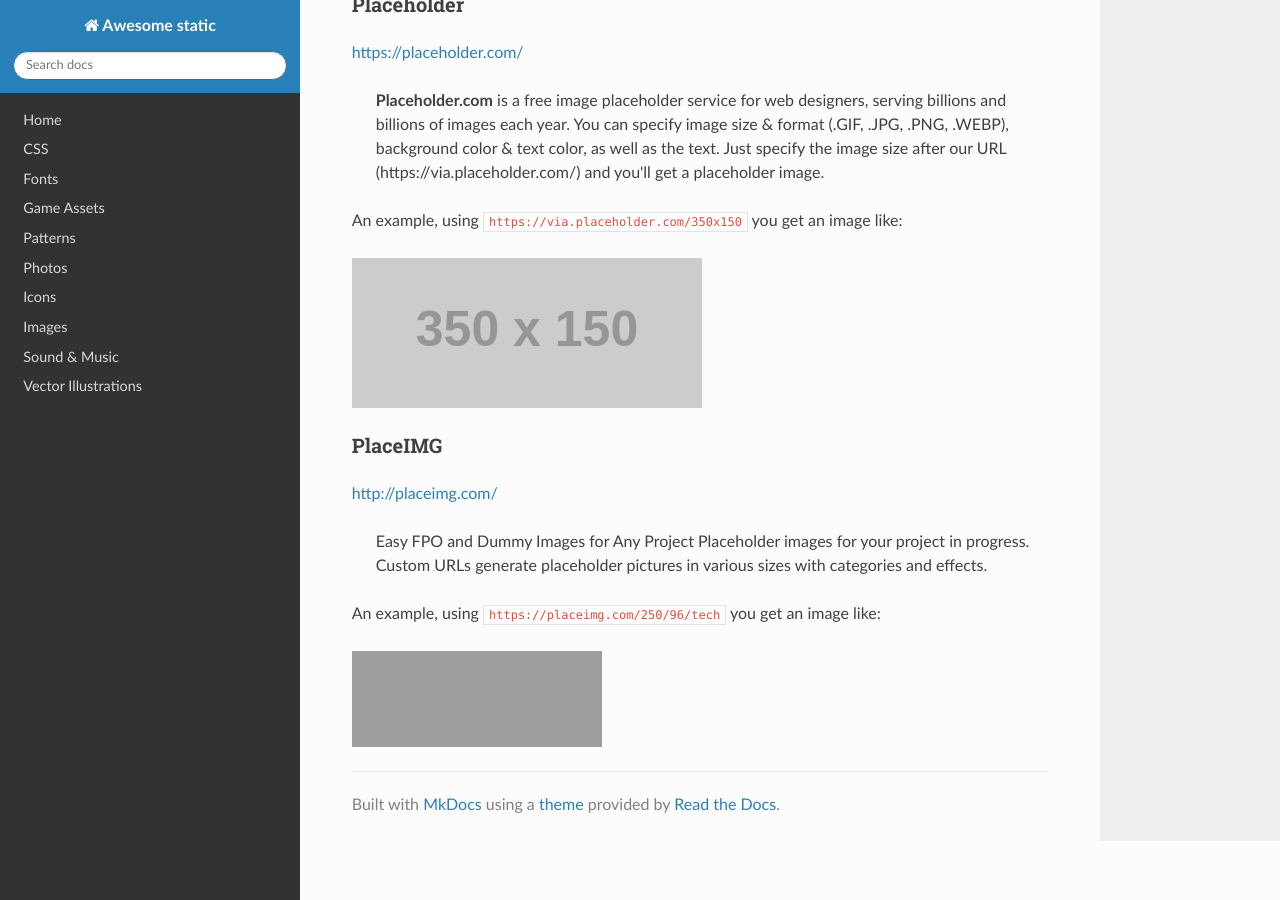
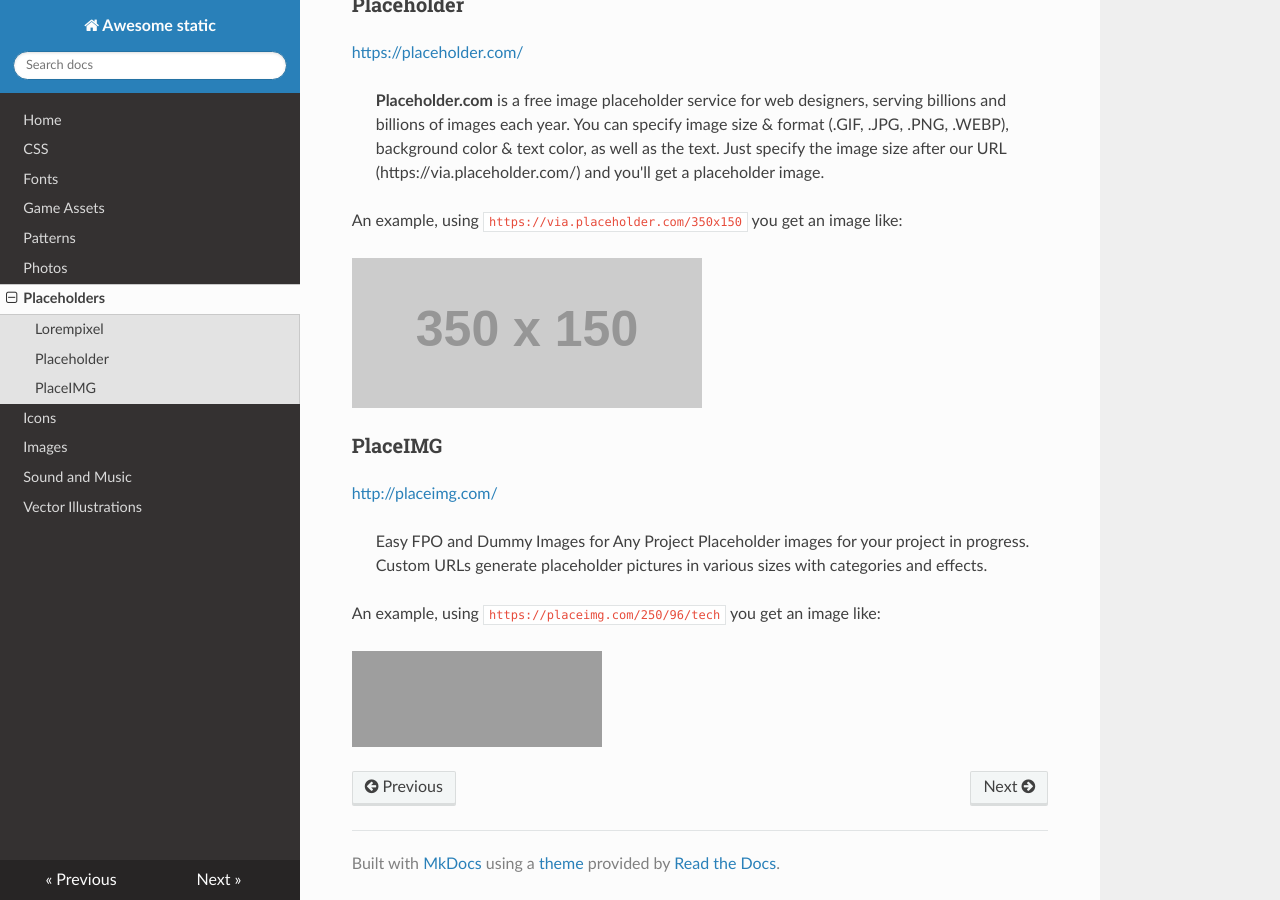
Before and after one commit to euribates/awesome-static, an MkDocs documentation site: the page built from docs/placeholders.md, in a window 1280 px wide and 900 px high, scrolled down 679 px. Built offline with MkDocs 1.6.1, drawn with Linux system fonts in a browser that asks for light colours; nearby versions of some CDN libraries; grey boxes are pictures that could not be loaded.

Commit message:
New section for image placeholders

```diff
--- a/docs/placeholders.md
+++ b/docs/placeholders.md
@@ -9,8 +9,8 @@
 > Placeholder Images for every case. Webdesign or Print. Just put a custom url
 > in your html and you receive a proper placeholder picture.
 
-An example, using a url like ``http://lorempixel.com/400/200/sports/1/`` you
-can get an image like this:
+> An example, using a url like ``http://lorempixel.com/400/200/sports/1/`` you
+> can get an image like this:
 
 ![Example with lorempixel](http://lorempixel.com/400/200/sports/1/)
 
--- a/mkdocs.yml
+++ b/mkdocs.yml
@@ -7,7 +7,8 @@
     - Game Assets: game-assets.md
     - Patterns: patterns.md
     - Photos: photos.md
+    - Placeholders: placeholders.md
     - Icons: icons.md
     - Images: images.md
-    - Sound & Music: music.md
+    - Sound and Music: music.md
     - Vector Illustrations: illustrations.md
```
Also changed, not shown: docs/index.md (+1 -0 lines).
